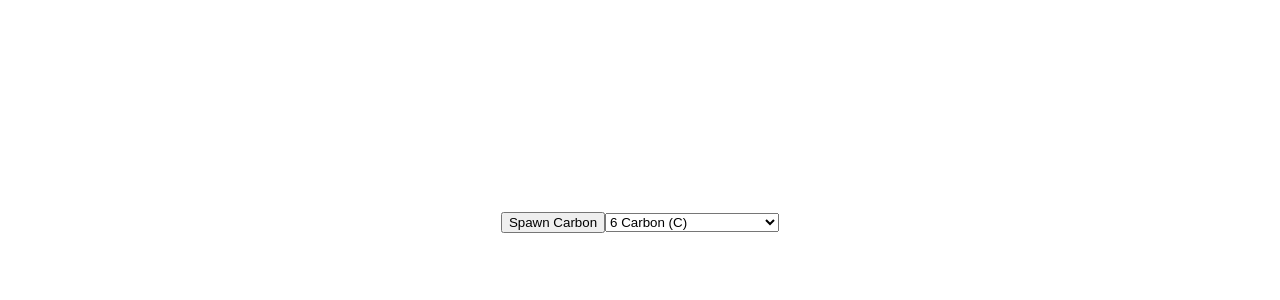
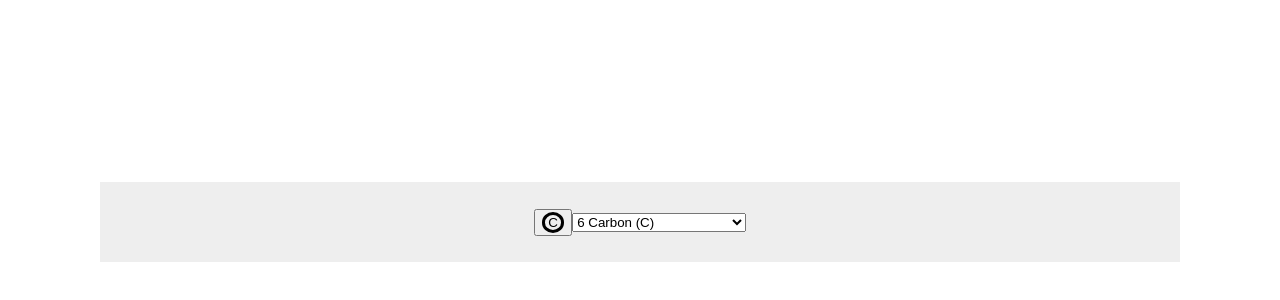
Before and after one commit to pchintalapudi/mdraw, a Vue app: page / in a window 1280 px wide. Shown: the part 498-798 px from the top of the page. Built offline with nearby package versions, Linux system fonts and the light colour scheme.

Commit message:
Touching up touch bar

```diff
--- a/src/components/touchbar/TouchBar.vue
+++ b/src/components/touchbar/TouchBar.vue
@@ -1,7 +1,9 @@
 <template>
   <span class="touch-bar">
     <form name="atom-creator">
-      <button type="button" @click="spawn">Spawn {{element.name}}</button>
+      <button type="button" @click="spawn" :title="element.name">
+        <div style="border-radius:50%;border-color:black;border-style:solid;padding:0 0.25em;">{{element.abbrev}}</div>
+      </button>
       <select name="atom-selector" id="atom-selector" v-model="element">
         <optgroup label="Recently Used">
           <option
@@ -63,5 +65,6 @@ export default Vue.extend({
   display: flex;
   justify-content: center;
   align-items: center;
+  background-color: #00000011;
 }
 </style>
```
